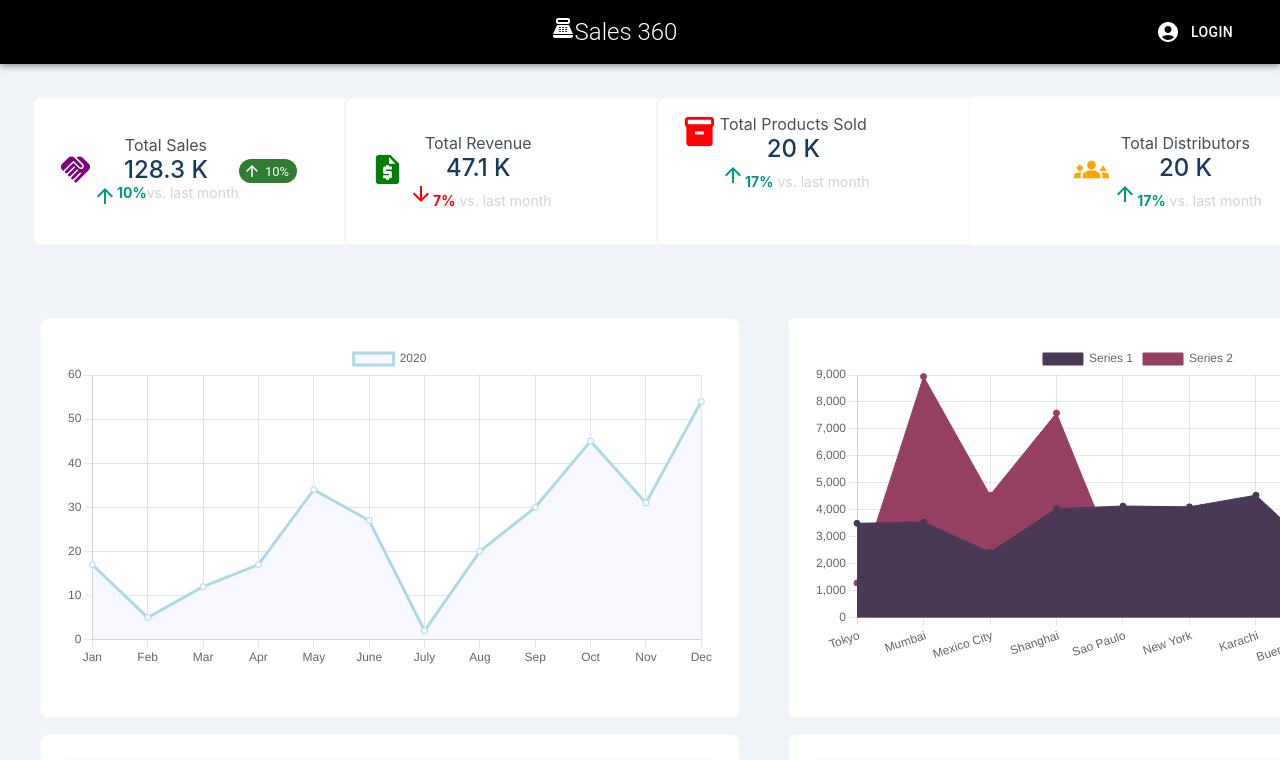
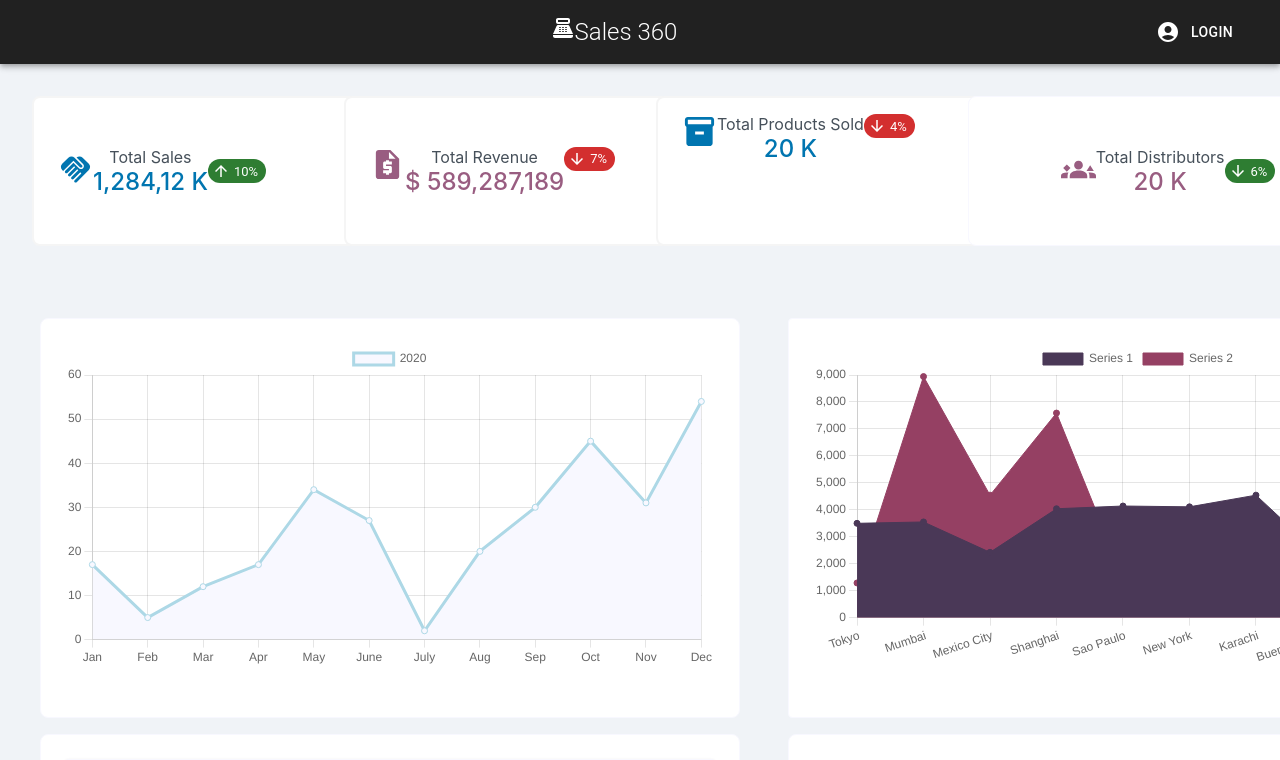
Before and after one commit to manitrana/manitrana.github.io, a React (Create React App) app: page / in a window 1280 px wide. Shown: the top 760 px of the page. Built offline with nearby package versions, Linux system fonts and the light colour scheme; no server answers.

Commit message:
flexbox updates to high-level data widgets

```diff
--- a/src/App.js
+++ b/src/App.js
@@ -75,31 +75,21 @@ function App() {
             height: '150px'}}>
 
             <Box>
-                <HandshakeIcon fontSize='large' sx={{color: 'purple'}}/>
+                <HandshakeIcon fontSize='large' sx={{color: '#0075B0'}}/>
             </Box>
 
             <Box>
 
               <Box sx={{ color: '#46505A' }}>Total Sales</Box>
 
-              <Box sx={{color: '#173A5E', fontSize: 24, fontWeight: 'medium' }}>128.3 K</Box>
+              <Box sx={{color: '#0075B0', fontSize: 24, fontWeight: 'medium' }}>1,284,12 K</Box>
 
-              <Box sx={{display: 'flex', direction: 'row'}}>
-                <ArrowUpwardIcon sx={{color: '#009688'}}/>
-                <Box sx={{ color: '#009688', fontWeight: 'bold', fontSize: 14,}}>
-                  10%
-                </Box>
-                <Box sx={{ color: 'lightgray', display: 'inline', fontSize: 14 }}>
-                  vs. last month
-                </Box>
-              </Box>
+
 
             </Box>
 
             <Box>
               <Chip size="small" color="success" icon={<ArrowUpwardIcon />} label="10%"/>
-
-
             </Box>
           </Container>
         </Grid>
@@ -118,18 +108,25 @@ function App() {
             width: '400px',
             height: '150px'}}>
 
-            <Box>
-              <RequestQuoteIcon fontSize='large' sx={{color: 'green'}}/>
-            </Box>
-            <Box sx={{alignItems: 'center'}}>
-              <Box sx={{ color: '#46505A' }}>Total Revenue</Box>
-              <Box sx={{ color: '#173A5E', fontSize: 24, fontWeight: 'medium' }}>47.1 K</Box>
-              <Box sx={{ color: 'red', display: 'inline', fontWeight: 'bold', mx: 0.5, fontSize: 14,}}>
-                <ArrowDownwardIcon/>
-                7%
+
+
+            <Grid sx={{display: 'flex'}}>
+
+              <Box sx={{order: '1'}}>
+                <RequestQuoteIcon fontSize='large' sx={{color: '#995D81'}}/>
               </Box>
-              <Box sx={{ color: 'lightgray', display: 'inline', fontSize: 14 }}>vs. last month</Box>
-            </Box>
+
+              <Box sx={{order: '2'}}>
+                <Box sx={{ color: '#46505A' }}>Total Revenue</Box>
+                <Box sx={{ color: '#995D81', fontSize: 24, fontWeight: 'medium' }}>$ 589,287,189</Box>
+              </Box>
+
+              <Box sx={{order: '3', justifyContent: 'flex-end'}}>
+                <Chip size="small" color="error" icon={<ArrowDownwardIcon />} label="7%"/>
+              </Box>
+
+            </Grid>
+
           </Container>
         </Grid>
 
@@ -147,18 +144,18 @@ function App() {
             height: '150px'}}>
 
             <Box>
-              <InventoryIcon fontSize='large' sx={{color: 'red'}}/>
+              <InventoryIcon fontSize='large' sx={{color: '#0075B0'}}/>
             </Box>
 
             <Box>
               <Box sx={{ color: '#46505A' }}>Total Products Sold</Box>
-              <Box sx={{ color: '#173A5E', fontSize: 24, fontWeight: 'medium' }}>20 K</Box>
-              <Box sx={{ color: '#009688', display: 'inline', fontWeight: 'bold', mx: 0.5, fontSize: 14,}}>
-                <ArrowUpwardIcon/>
-                17%
-              </Box>
-              <Box sx={{ color: 'lightgray', display: 'inline', fontSize: 14 }}>vs. last month</Box>
+              <Box sx={{ color: '#0075B0', fontSize: 24, fontWeight: 'medium' }}>20 K</Box>
             </Box>
+
+            <Box>
+              <Chip size="small" color="error" icon={<ArrowDownwardIcon />} label="4%"/>
+            </Box>
+
           </Container>
         </Grid>
 
@@ -177,18 +174,18 @@ function App() {
             height: '150px'}}>
 
             <Box>
-              <Groups3Icon fontSize='large' sx={{color:'orange'}}/>
+              <Groups3Icon fontSize='large' sx={{color:'#995D81'}}/>
             </Box>
 
             <Box sx={{alignItems: 'center'}}>
               <Box sx={{ color: '#46505A' }}>Total Distributors</Box>
-              <Box sx={{ color: '#173A5E', fontSize: 24, fontWeight: 'medium' }}>20 K</Box>
-              <Box sx={{ color: '#009688', display: 'inline', fontWeight: 'bold', mx: 0.5, fontSize: 14,}}>
-                <ArrowUpwardIcon/>
-                17%
-              </Box>
-              <Box sx={{ color: 'lightgray', display: 'inline', fontSize: 14 }}>vs. last month</Box>
+              <Box sx={{ color: '#995D81', fontSize: 24, fontWeight: 'medium' }}>20 K</Box>
             </Box>
+
+            <Box>
+              <Chip size="small" color="success" icon={<ArrowDownwardIcon />} label="6%"/>
+            </Box>
+
           </Container>
         </Grid>
 
--- a/src/components/DistributorDataTable/DistributorDataTable.js
+++ b/src/components/DistributorDataTable/DistributorDataTable.js
@@ -8,6 +8,7 @@ import TableRow from '@mui/material/TableRow';
 import Paper from '@mui/material/Paper';
 import Container from '@mui/material/Container';
 import Box from '@mui/material/Box';
+import { typographyVariant } from "@mui/system";
 
 export default function DistributorDataTable() {
 
@@ -26,6 +27,8 @@ export default function DistributorDataTable() {
         <div>
 
             <Container sx={{bgcolor: 'white', border: '1px solid ghostwhite', borderRadius: 2, p: 3, width: '700px', height: '350px'}}>
+                <Box sx={{display: 'flex',
+            justifyContent: 'flex-start', fontWeight: 'bold'}}>Top Distributors</Box>
                 <Box sx={{ display: 'flex', justifyContent: 'center', fontWeight: 'bold', color: '#46505A' }}>
 
                     <TableContainer component={Paper}>
--- a/src/components/NavBar/NavBar.js
+++ b/src/components/NavBar/NavBar.js
@@ -16,7 +16,7 @@ import AccountCircle from '@mui/icons-material/AccountCircle';
 
 export default function NavBar() {
     return (
-        <AppBar position="static" sx={{bgcolor: 'black'}}>
+        <AppBar position="static" sx={{bgcolor: '#212121'}}>
         <Toolbar>
             <IconButton size="large" edge="start" color="inherit" aria-label="menu" sx={{ mr: 2 }}>
                 <MenuIcon/>
```
